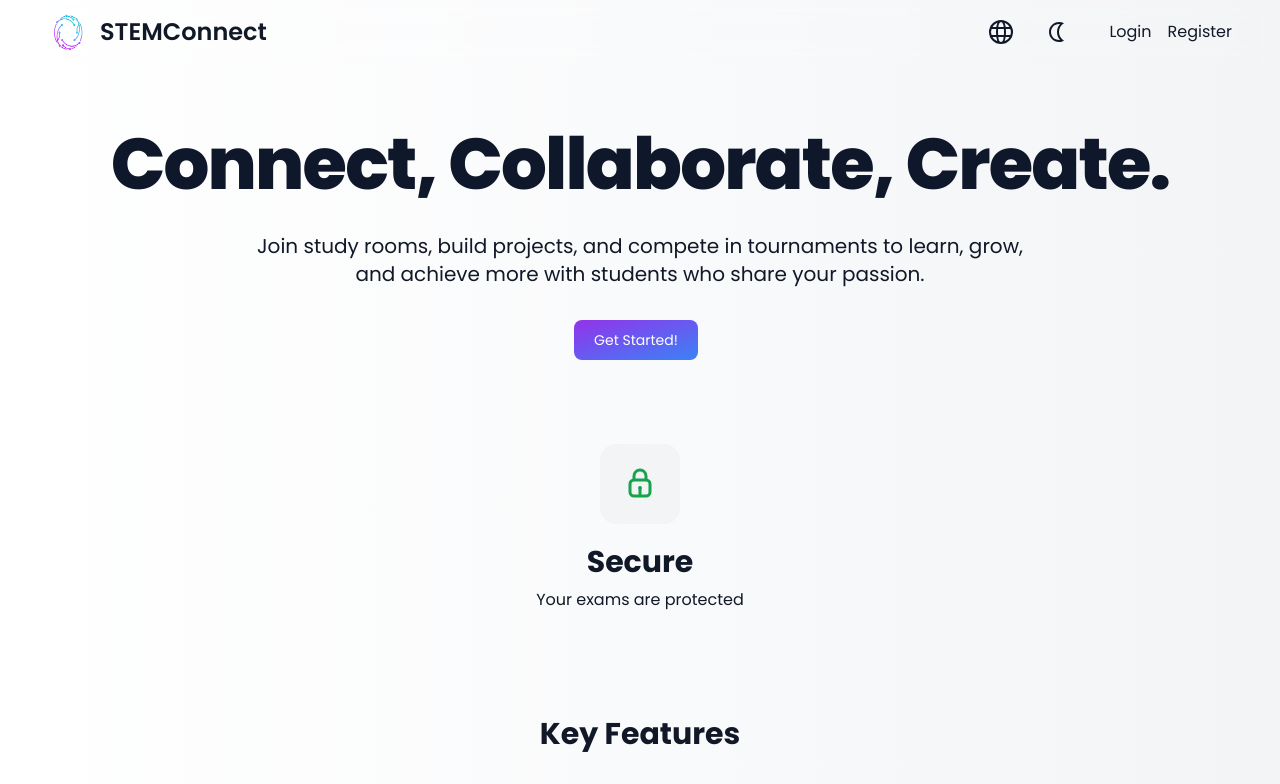
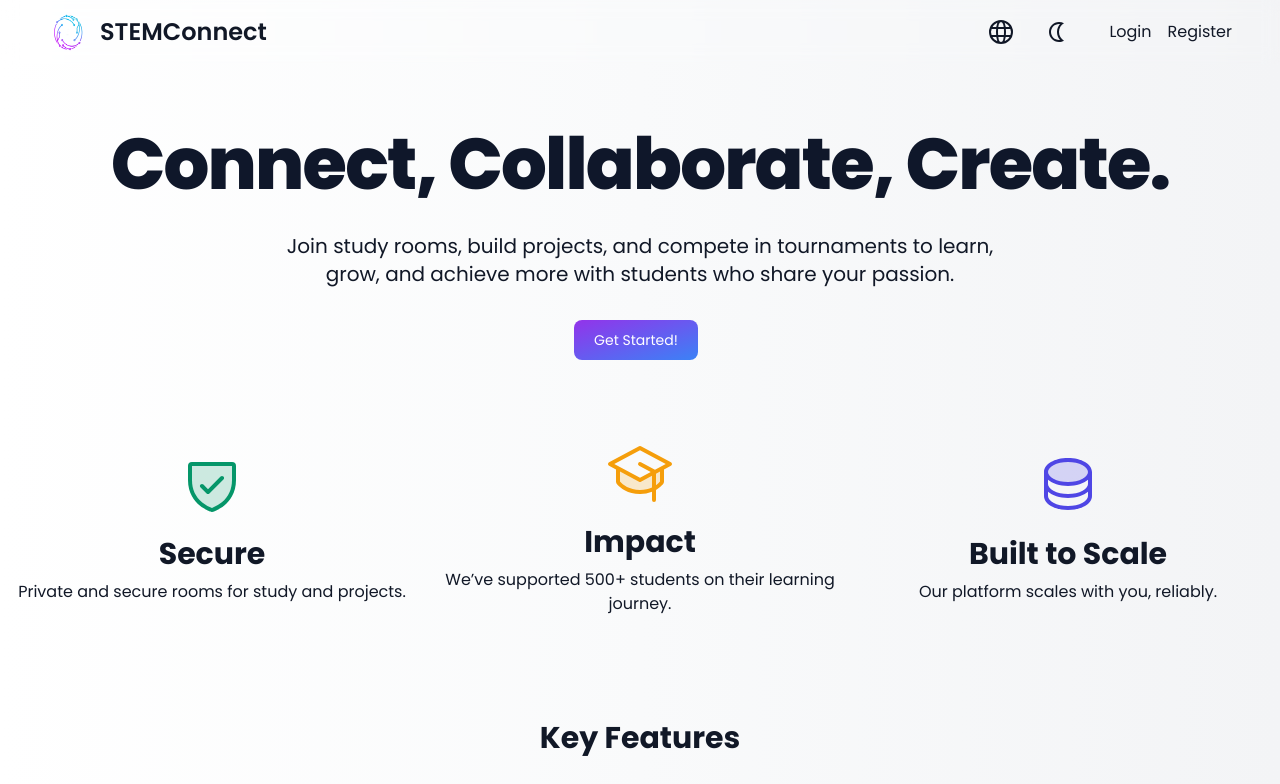
Before and after one commit to Ahmed-Khanji/STEMConnect, a React (Vite) app in the folder frontend/: page / in a window 1280 px wide. Shown: the top 784 px of the page. Built offline with nearby package versions, Linux system fonts and the light colour scheme.

Commit message:
refined Stats.jsx

```diff
--- a/frontend/package.json
+++ b/frontend/package.json
@@ -10,6 +10,7 @@
     "preview": "vite preview"
   },
   "dependencies": {
+    "@phosphor-icons/react": "^2.1.10",
     "i18next": "^25.5.2",
     "i18next-browser-languagedetector": "^8.2.0",
     "i18next-http-backend": "^3.0.2",
--- a/frontend/src/components/home/Hero.jsx
+++ b/frontend/src/components/home/Hero.jsx
@@ -13,7 +13,7 @@ function Hero({ className = "" }) {
                 {t("hero.title")}
             </h1>
 
-            <p className="text-lg lg:text-xl text-center max-w-3xl mx-auto
+            <p className="text-lg lg:text-xl text-center max-w-3xl mx-auto px-4
                 leading-relaxed"
             >
                 {t("hero.paragraph")}
--- a/frontend/src/components/home/Stats.jsx
+++ b/frontend/src/components/home/Stats.jsx
@@ -1,22 +1,37 @@
 import { useState, useEffect } from 'react'
 import { useTranslation } from 'react-i18next';
-
+import { FaLock } from "react-icons/fa";
+import { MdSchool } from "react-icons/md";
+import { FaPeopleGroup } from "react-icons/fa6";
+import { ShieldCheck, GraduationCap, Database } from "@phosphor-icons/react";
 
 export default function Stats() {
     const { t } = useTranslation();
 
     return (
-        <div className="flex flex-col justify-center items-center gap-1 w-full max-w-7xl mx-auto py-8">
-            <h1></h1>
-            <StatCard icon={<LockIcon />} subtitle="Secure" text="Your exams are protected" />
-            {/* security (check synap), Impact (helped x students), Built to scale (synap) */}
+        <div className="flex flex-col md:flex-row justify-center items-center gap-1 w-full max-w-7xl mx-auto py-8">
+            <StatCard
+              icon={<ShieldCheck size={64} weight="duotone" className="text-emerald-600" />}
+              subtitle="Secure"
+              text="Private and secure rooms for study and projects."
+            />
+            <StatCard
+              icon={<GraduationCap size={64} weight="duotone" className="text-amber-500" />}
+              subtitle="Impact"
+              text="We’ve supported 500+ students on their learning journey."
+            />
+            <StatCard
+              icon={<Database size={64} weight="duotone" className="text-indigo-600" />}
+              subtitle="Built to Scale"
+              text="Our platform scales with you, reliably."
+            />
         </div>
     )
 }
 
 function StatCard({ icon, subtitle, text }) {
     return (
-        <div className="flex flex-col items-center justify-center gap-5 p-4">
+        <div className="flex flex-col items-center justify-center gap-5 w-72 lg:w-full p-4">
             {icon}
             <div className="flex flex-col items-center gap-2">
                 <h2 className="text-3xl font-bold">{subtitle}</h2>
@@ -25,17 +40,3 @@ function StatCard({ icon, subtitle, text }) {
         </div>
     )
 }
-
-// to be changed to a simpler icon later
-function LockIcon() {
-  return (
-    <div className="flex items-center justify-center p-4 rounded-2xl bg-gray-100 dark:bg-white">
-      <svg viewBox="0 0 24 24" className="w-12 h-12 text-green-600" fill="none" xmlns="http://www.w3.org/2000/svg">
-        <rect x="7" y="10" width="10" height="8" rx="2" stroke="currentColor" strokeWidth="1.5" />
-        <path d="M9 10V8a3 3 0 0 1 6 0v2" stroke="currentColor" strokeWidth="1.5" />
-        <circle cx="12" cy="14" r="1" fill="currentColor" />
-        <path d="M12 15v2" stroke="currentColor" strokeWidth="1.5" strokeLinecap="round" />
-      </svg>
-    </div>
-  );
-}
--- a/frontend/src/pages/Home.jsx
+++ b/frontend/src/pages/Home.jsx
@@ -36,6 +36,7 @@ function Home() {
           <Hero />
           <Stats />
           <Features />
+          {/* need animation scrolling here */}
 
           {/* steps section */}
 
```
Also changed, not shown: 1 other file (tests, documents, lock files or other folders).
